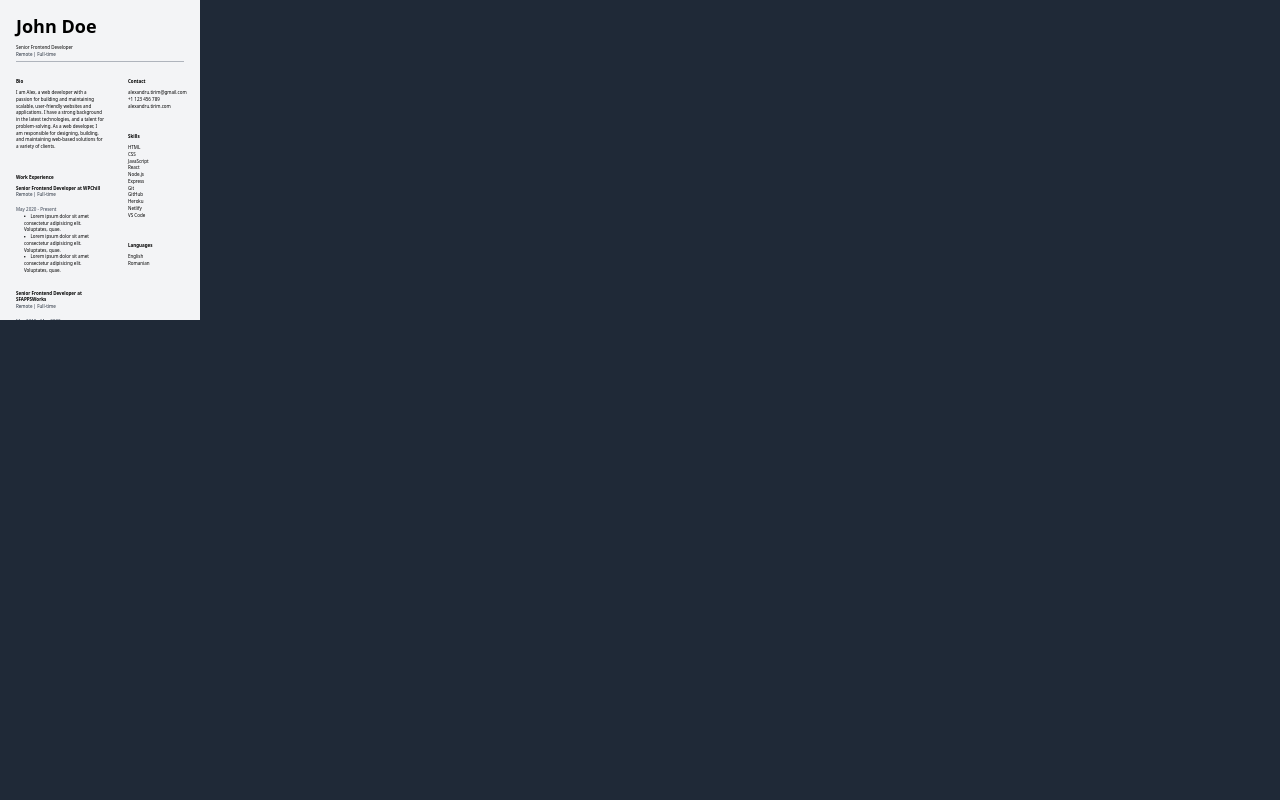
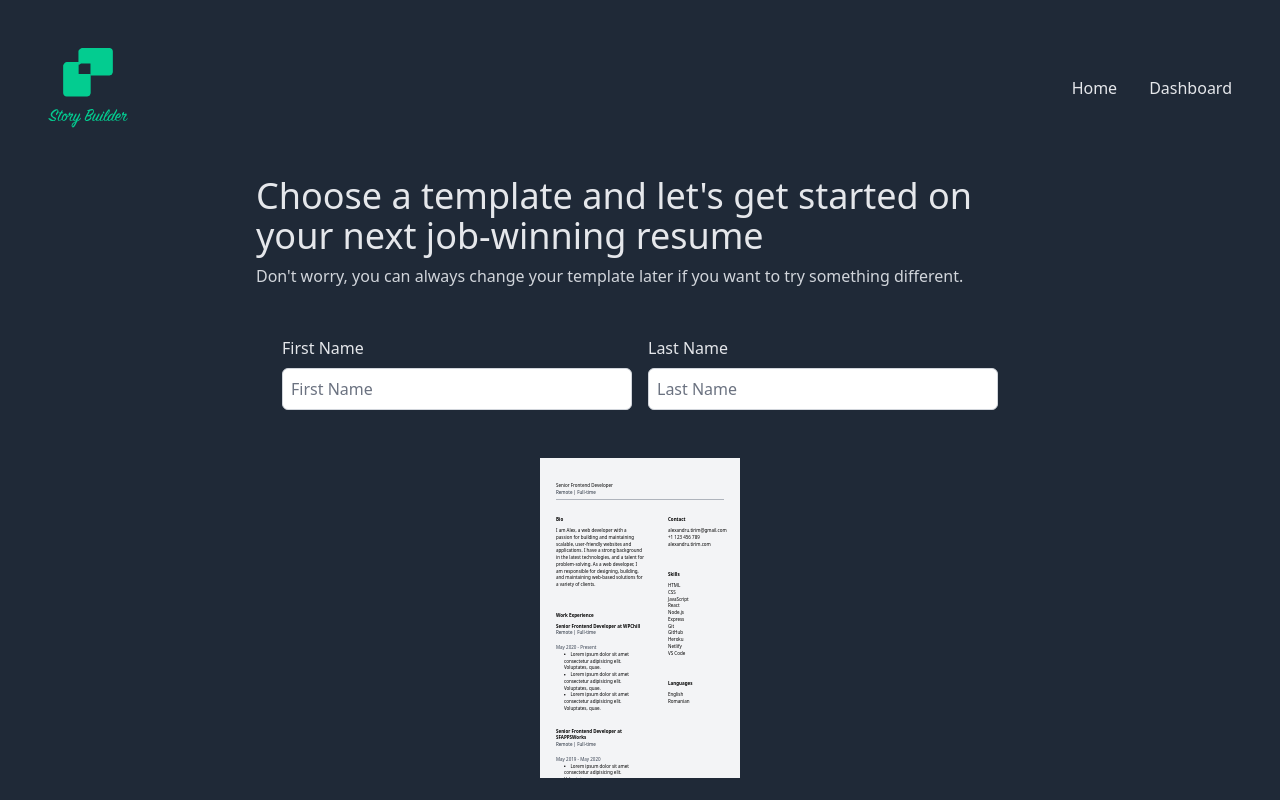
Before and after one commit to andyluak/cv-builder, a Next.js app: page /resume-builder/templates in a window 1280 px wide. Built offline with nearby package versions, Linux system fonts and the light colour scheme.

Commit message:
Added context save to local storage
Template name

```diff
--- a/src/components/NotionTemplate.tsx
+++ b/src/components/NotionTemplate.tsx
@@ -2,13 +2,15 @@ import React from "react";
 
 type Props = {
   style?: object;
+  firstName: string;
+  lastName: string;
 };
 
-export default function NotionTemplate({ style }: Props) {
+export default function NotionTemplate({ style, firstName, lastName }: Props) {
   return (
     <div className={"bg-gray-100 p-8 text-black"} style={style}>
       <div className="border border-x-0 border-t-0 border-b-gray-500 pb-2">
-        <h1 className="mb-4 text-4xl font-bold">John Doe</h1>
+        <h1 className="mb-4 text-4xl font-bold">{`${firstName} ${lastName}`}</h1>
         <h2>Senior Frontend Developer</h2>
         <p className="text-gray-800">Remote | Full-time</p>
       </div>
--- /dev/null
+++ b/src/components/ui/Input.tsx
@@ -0,0 +1,39 @@
+import cx from "clsx";
+import React from "react";
+
+type Props = {
+  label?: string;
+  placeholder: string;
+  value: string;
+  defaultValue?: string;
+  name: string;
+  type: string;
+  className?: string;
+  onChange?: (e: React.ChangeEvent<HTMLInputElement>) => void;
+};
+
+export default function Input({
+  label,
+  placeholder,
+  value,
+  defaultValue,
+  name,
+  type,
+  className,
+  onChange,
+}: Props) {
+  return (
+    <div className={cx("flex flex-col gap-2")}>
+      {label && <label htmlFor={name}>{label}</label>}
+      <input
+        className={cx("rounded-md border border-gray-300 p-2 text-gray-800", className)}
+        type={type}
+        placeholder={placeholder}
+        value={value}
+        name={name}
+        onChange={onChange}
+        defaultValue={defaultValue}
+      />
+    </div>
+  );
+}
--- /dev/null
+++ b/src/context/ResumeContext.jsx
@@ -0,0 +1,80 @@
+import React, { useEffect } from "react";
+
+const ResumeContext = React.createContext();
+
+const ResumeProvider = ({ children }) => {
+  const [template, setTemplate] = React.useState("default");
+  const [userInfo, setUserInfo] = React.useState({
+    firstName: "",
+    lastName: "",
+  });
+  const [jobExperiences, setJobExperiences] = React.useState([]);
+  const [education, setEducation] = React.useState([]);
+
+  useEffect(() => {
+    const userInfoFromLocalStorage = localStorage.getItem("userInfo");
+    const jobExperiencesFromLocalStorage =
+      localStorage.getItem("jobExperiences");
+    const educationFromLocalStorage = localStorage.getItem("education");
+    const templateFromLocalStorage = localStorage.getItem("template");
+
+    if (userInfoFromLocalStorage) {
+      setUserInfo(JSON.parse(userInfoFromLocalStorage));
+    }
+
+    if (jobExperiencesFromLocalStorage) {
+      setJobExperiences(JSON.parse(jobExperiencesFromLocalStorage));
+    }
+
+    if (educationFromLocalStorage) {
+      setEducation(JSON.parse(educationFromLocalStorage));
+    }
+
+    if (templateFromLocalStorage) {
+      setTemplate(templateFromLocalStorage);
+    }
+  }, []);
+
+  useEffect(() => {
+    if (userInfo.firstName && userInfo.lastName) {
+      localStorage.setItem("userInfo", JSON.stringify(userInfo));
+    }
+  }, [userInfo]);
+
+  useEffect(() => {
+    if (jobExperiences.length > 0) {
+      localStorage.setItem("jobExperiences", JSON.stringify(jobExperiences));
+    }
+  }, [jobExperiences]);
+
+  useEffect(() => {
+    if (education.length > 0) {
+      localStorage.setItem("education", JSON.stringify(education));
+    }
+  }, [education]);
+
+  useEffect(() => {
+    if (template) {
+      localStorage.setItem("template", template);
+    }
+  }, [template]);
+
+  const value = {
+    userInfo,
+    setUserInfo,
+    jobExperiences,
+    setJobExperiences,
+    education,
+    setEducation,
+    template,
+    setTemplate,
+  };
+
+  return (
+    <ResumeContext.Provider value={value}>{children}</ResumeContext.Provider>
+  );
+};
+
+const useResumeContext = () => React.useContext(ResumeContext);
+
+export { ResumeProvider, useResumeContext };
--- a/src/context/ResumeContext.tsx
+++ /dev/null
@@ -1,31 +0,0 @@
-import React from "react";
-
-const ResumeContext = React.createContext({});
-
-type ResumeContextProps = {
-  children: React.ReactNode;
-};
-
-const ResumeProvider = ({ children }: ResumeContextProps) => {
-  const [template, setTemplate] = React.useState("default");
-  const [userInfo, setUserInfo] = React.useState({});
-  const [jobExperiences, setJobExperiences] = React.useState([]);
-  const [education, setEducation] = React.useState([]);
-
-  const value = {
-    userInfo,
-    setUserInfo,
-    jobExperiences,
-    setJobExperiences,
-    education,
-    setEducation,
-  };
-
-  return (
-    <ResumeContext.Provider value={value}>{children}</ResumeContext.Provider>
-  );
-};
-
-const useResumeContext = () => React.useContext(ResumeContext);
-
-export { ResumeProvider, useResumeContext };
--- a/src/pages/_app.tsx
+++ b/src/pages/_app.tsx
@@ -3,6 +3,7 @@ import { QueryClient, QueryClientProvider } from "@tanstack/react-query";
 import { type Session } from "next-auth";
 import { SessionProvider } from "next-auth/react";
 import { type AppType } from "next/app";
+import { ResumeProvider } from "src/context/ResumeContext";
 
 import "../styles/globals.css";
 
@@ -29,7 +30,9 @@ const MyApp: AppType<{ session: Session | null }> = ({
   return getLayout(
     <QueryClientProvider client={queryClient}>
       <SessionProvider session={session}>
-        <Component {...pageProps} />
+        <ResumeProvider>
+          <Component {...pageProps} />
+        </ResumeProvider>
       </SessionProvider>
     </QueryClientProvider>
   );
--- /dev/null
+++ b/src/pages/resume-builder/basic-information.tsx
@@ -0,0 +1,13 @@
+import React from 'react'
+import { useResumeContext } from 'src/context/ResumeContext';
+
+export default function BasicInformation() {
+
+  const { template, setTemplate, userInfo, setUserInfo } = useResumeContext();
+
+  console.log(userInfo);
+
+  return (
+    <div>basic-information</div>
+  )
+}
--- a/src/pages/resume-builder/templates.tsx
+++ b/src/pages/resume-builder/templates.tsx
@@ -1,22 +1,92 @@
-import React from "react";
+import React, { useState } from "react";
+import { useResumeContext } from "src/context/ResumeContext";
 
 import NotionTemplate from "src/components/NotionTemplate";
+import MainLayout from "src/components/layout/Main";
+import Input from "src/components/ui/Input";
+import Link from "next/link";
 
-function template() {
+function Template() {
+  const [showButton, setShowButton] = useState(false);
+  const { template, setTemplate, userInfo, setUserInfo } = useResumeContext();
+
+  const handleUserInfoChange = (e: { target: { name: any; value: any } }) => {
+    setUserInfo({ ...userInfo, [e.target.name]: e.target.value });
+  };
+
+  console.log(userInfo);
+
+  console.log(template);
   return (
-    <div>
-      <div className="w-[200px] overflow-hidden">
-        <div className="h-80 w-[400px] overflow-hidden select-none bg-red-400 text-[9px]">
+    <div className="flex flex-col items-center gap-12">
+      <div className="flex flex-col gap-2">
+        <h1 className="max-w-3xl text-4xl">
+          {
+            "Choose a template and let's get started on your next job-winning resume"
+          }
+        </h1>
+        <p className="text-gray-300">
+          {
+            "Don't worry, you can always change your template later if you want to try something different."
+          }
+        </p>
+      </div>
+      <div className="flex w-full flex-row justify-center gap-4">
+        <Input
+          label="First Name"
+          placeholder="First Name"
+          type="text"
+          value={userInfo.firstName}
+          name="firstName"
+          className="w-[350px] max-w-[350px]"
+          onChange={handleUserInfoChange}
+        />
+        <Input
+          label="Last Name"
+          placeholder="Last Name"
+          type="text"
+          value={userInfo.lastName}
+          name="lastName"
+          className="w-[350px] max-w-[350px]"
+          onChange={handleUserInfoChange}
+        />
+      </div>
+
+      <div
+        className="relative w-[200px] cursor-pointer overflow-hidden outline-red-500 hover:outline-double hover:outline-2"
+        onMouseEnter={() => setShowButton(true)}
+        onMouseLeave={() => setShowButton(false)}
+      >
+        <div className="h-80 w-[400px] select-none overflow-hidden bg-red-400 text-[9px]">
           <NotionTemplate
             style={{
               transform: "scale(0.5,0.5)",
               transformOrigin: "top left",
             }}
+            firstName={userInfo.firstName}
+            lastName={userInfo.lastName}
           />
         </div>
+        {showButton && (
+          <>
+            <div className="absolute top-0 left-0 bottom-0 right-0 bg-gray-800 opacity-50"></div>
+            <Link href="/resume-builder/basic-information">
+            <button
+              className="absolute left-1/2 top-1/2 min-w-[150px] -translate-x-1/2 -translate-y-1/2 rounded-full bg-gray-800 p-2 text-gray-300 hover:outline-double hover:outline-2 hover:outline-gray-200"
+              onClick={() => setTemplate("notion")}
+            >
+              Select Template
+            </button>
+            </Link>
+          </>
+        )}
       </div>
     </div>
   );
 }
 
-export default template;
+Template.getLayout = function getLayout(page: React.ReactNode) {
+  return <MainLayout>{page}</MainLayout>;
+};
+
+export default Template;
--- a/tsconfig.json
+++ b/tsconfig.json
@@ -17,6 +17,6 @@
     "noUncheckedIndexedAccess": true,
     "baseUrl": "./"
   },
-  "include": ["next-env.d.ts", "**/*.ts", "**/*.tsx", "**/*.cjs", "**/*.mjs", "**/*.js"],
+  "include": ["next-env.d.ts", "**/*.ts", "**/*.tsx", "**/*.cjs", "**/*.mjs", "**/*.js", "src/context/ResumeContext.jsx"],
   "exclude": ["node_modules"]
 }
```
